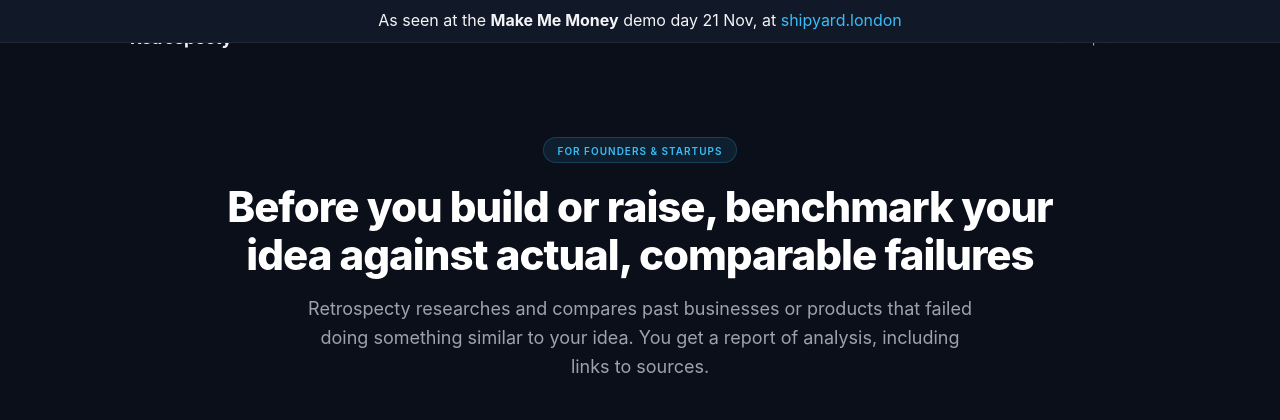
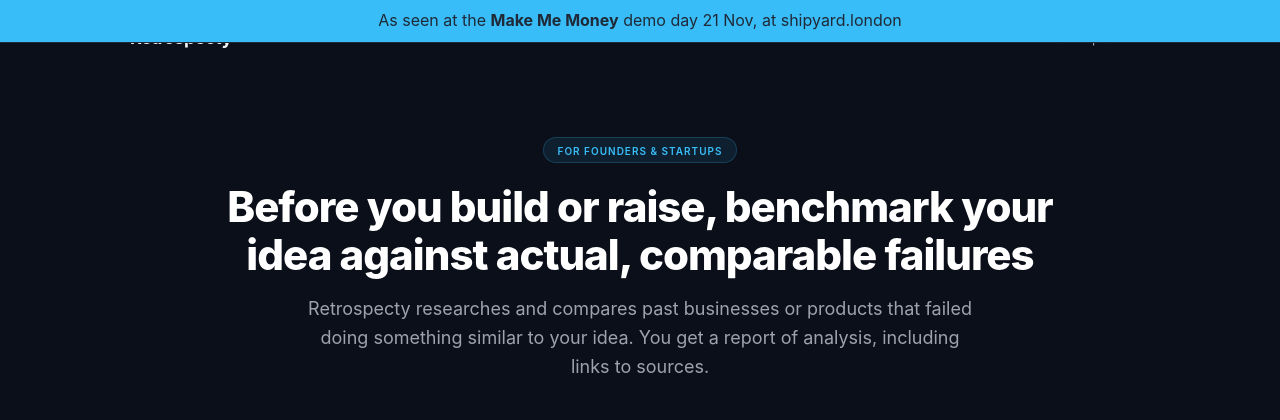
Before and after one commit to markbowley/retrospecty-portal, a FastAPI app: page / in a window 1280 px wide. Shown: the top 420 px of the page. Run offline with FastAPI, Linux system fonts and the light colour scheme; some libraries are stand-ins or nearby versions.

Commit message:
Update style.css

```diff
--- a/static/style.css
+++ b/static/style.css
@@ -95,9 +95,9 @@ footer { margin-top: auto; border-top: 1px solid var(--border); padding: 30px 40
 
 /* Sticky bar */
     .sticky-bar {
-      --bar-bg: var(--card-bg);
-      --bar-text: var(--text-main);
-      --bar-link: var(--accent);
+      --bar-bg: var(--accent);
+      --bar-text: var(--border);
+      --bar-link: var(--border);
       --bar-link-hover: var(--accent-hover);
       --bar-muted: var(--text-muted);
       --bar-border: var(--border);
```
